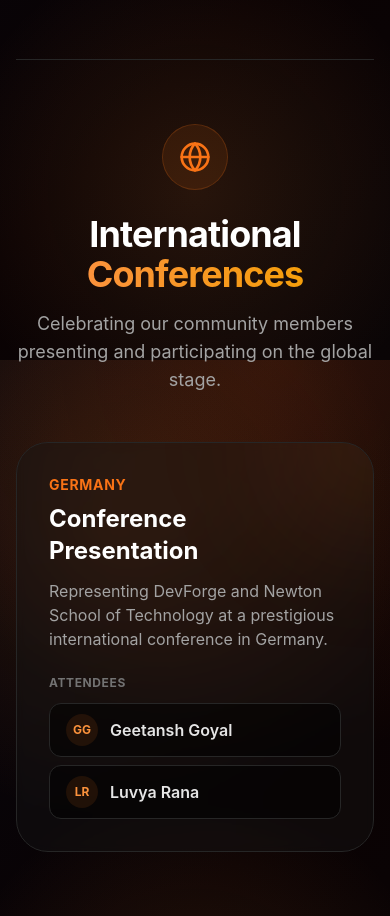
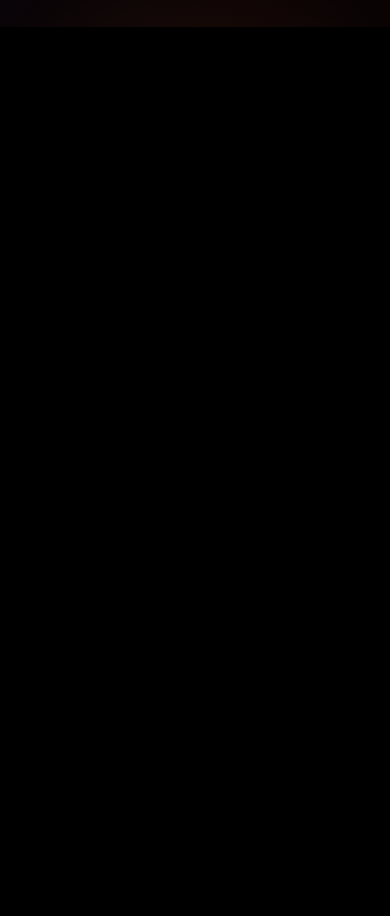
Before and after one commit to NST-DEVFORGE/DevForge, a Next.js app: page /hackathons in a window 390 px wide. Shown: the part 8080-8996 px from the top of the page. After the commit the page ends 8107 px from the top, so only its background shows below. Built offline with nearby package versions, Linux system fonts and the light colour scheme.

Commit message:
chore(hackathons): remove duplicate international conferences section

```diff
--- a/app/hackathons/page.tsx
+++ b/app/hackathons/page.tsx
@@ -2,7 +2,7 @@
 
 import { useState } from "react";
 import { motion } from "framer-motion";
-import { Trophy, Medal, Star, Github, ExternalLink, Calendar, Users2, Code2, Globe } from "lucide-react";
+import { Trophy, Medal, Star, Github, ExternalLink, Calendar, Users2, Code2 } from "lucide-react";
 import { hackathonWinners } from "../../data/hackathons";
 
 export default function HackathonsHallOfFame() {
@@ -152,59 +152,7 @@
                     </div>
                 )}
 
-                {/* International Conferences Section */}
-                <motion.div
-                    initial={{ opacity: 0, y: 30 }}
-                    whileInView={{ opacity: 1, y: 0 }}
-                    viewport={{ once: true }}
-                    className="mt-24 border-t border-neutral-800 pt-16"
-                >
-                    <div className="text-center mb-12">
-                        <div className="inline-flex items-center justify-center p-4 bg-orange-500/10 text-orange-500 rounded-full mb-6 border border-orange-500/20">
-                            <Globe size={32} />
-                        </div>
-                        <h2 className="text-4xl md:text-5xl font-bold mb-4 tracking-tight">
-                            International <span className="text-transparent bg-clip-text bg-gradient-to-r from-orange-400 to-amber-500">Conferences</span>
-                        </h2>
-                        <p className="text-lg text-neutral-400 max-w-xl mx-auto">
-                            Celebrating our community members presenting and participating on the global stage.
-                        </p>
-                    </div>
 
-                    <div className="max-w-3xl mx-auto">
-                        <div className="bg-neutral-900/40 backdrop-blur-sm border border-neutral-800 rounded-[2rem] p-8 md:p-10 hover:border-orange-500/50 transition-colors duration-500 relative overflow-hidden group">
-                            {/* Decorative background glow */}
-                            <div className="absolute -right-24 -top-24 w-48 h-48 bg-orange-500/10 rounded-full blur-3xl group-hover:bg-orange-500/20 transition-all duration-500" />
-
-                            <div className="flex flex-col md:flex-row md:items-center justify-between gap-6 relative z-10">
-                                <div>
-                                    <div className="text-orange-500 font-bold mb-2 tracking-wider uppercase text-sm">Germany</div>
-                                    <h3 className="text-2xl md:text-3xl font-bold text-white mb-3">Conference Presentation</h3>
-                                    <p className="text-neutral-400 max-w-md">
-                                        Representing DevForge and Newton School of Technology at a prestigious international conference in Germany.
-                                    </p>
-                                </div>
-                                <div className="flex flex-col gap-3 min-w-[220px]">
-                                    <div className="text-xs text-neutral-500 font-bold uppercase tracking-wider">Attendees</div>
-                                    <div className="flex flex-col gap-2">
-                                        <div className="flex items-center gap-3 bg-black/50 border border-neutral-800 px-4 py-2.5 rounded-xl">
-                                            <div className="w-8 h-8 rounded-full bg-orange-500/10 flex items-center justify-center text-orange-400 font-bold text-xs">
-                                                GG
-                                            </div>
-                                            <span className="font-semibold text-neutral-200">Geetansh Goyal</span>
-                                        </div>
-                                        <div className="flex items-center gap-3 bg-black/50 border border-neutral-800 px-4 py-2.5 rounded-xl">
-                                            <div className="w-8 h-8 rounded-full bg-orange-500/10 flex items-center justify-center text-orange-400 font-bold text-xs">
-                                                LR
-                                            </div>
-                                            <span className="font-semibold text-neutral-200">Luvya Rana</span>
-                                        </div>
-                                    </div>
-                                </div>
-                            </div>
-                        </div>
-                    </div>
-                </motion.div>
             </div>
         </div>
     );
```
